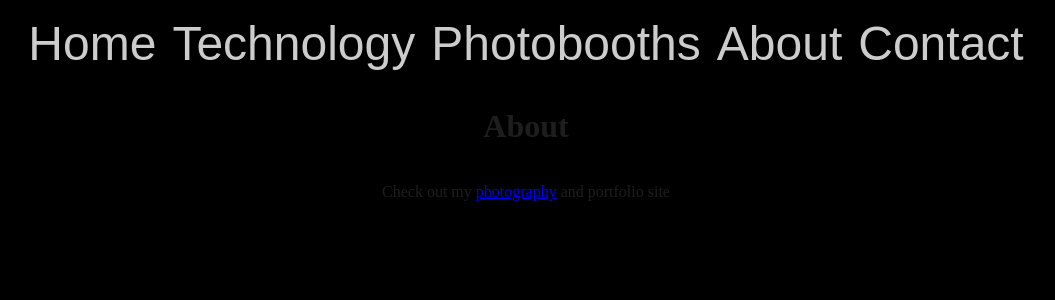
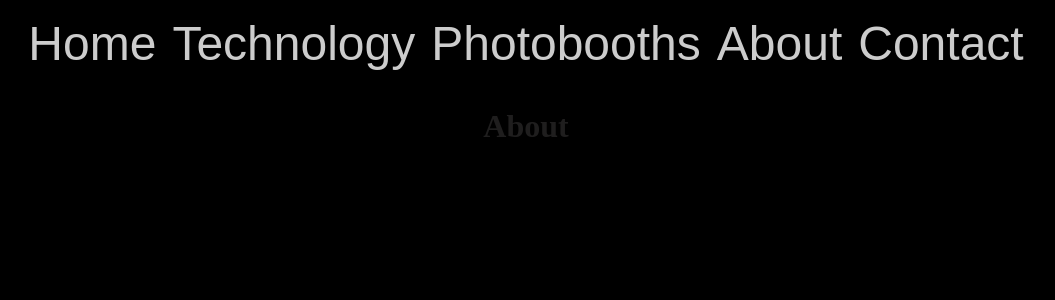
Before and after one commit to councilOfNine/xo9, a SvelteKit app: page /about in a window 1280 px wide. Shown: the top 300 px of the page, without its empty margins (114-1169 px from the left). Built offline with nearby package versions, Linux system fonts and the light colour scheme.

Commit message:
add base pages

```diff
--- a/src/routes/about/+page.svelte
+++ b/src/routes/about/+page.svelte
@@ -1,4 +1 @@
 <h1>About</h1>
-<p>
-	Check out my <a href="https://itsmiketorres.com/photography">photography</a> and portfolio site
-</p>
--- /dev/null
+++ b/src/routes/contact/+page.svelte
@@ -0,0 +1 @@
+<h1>Contact</h1>
--- /dev/null
+++ b/src/routes/photos/+page.svelte
@@ -0,0 +1 @@
+<h1>Photography</h1>
--- /dev/null
+++ b/src/routes/tech/+page.svelte
@@ -0,0 +1 @@
+<h1>Technology Consulting</h1>
```
